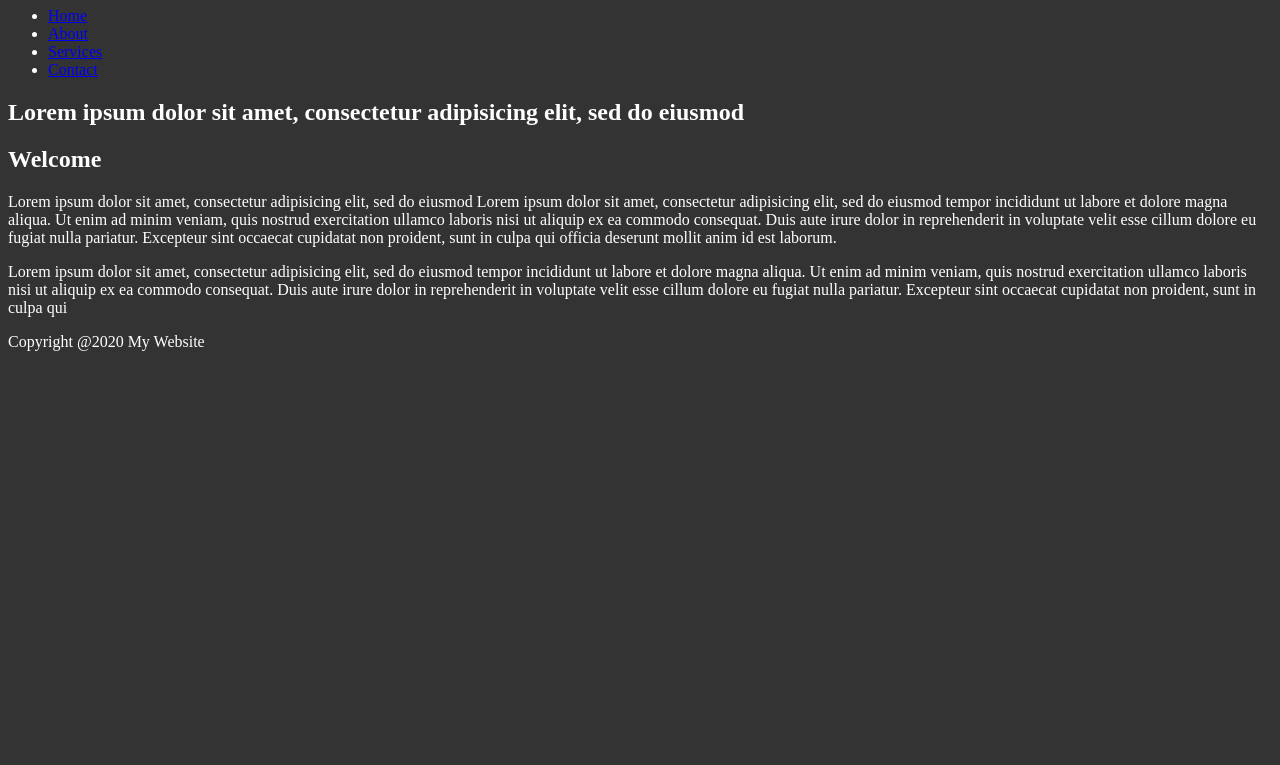
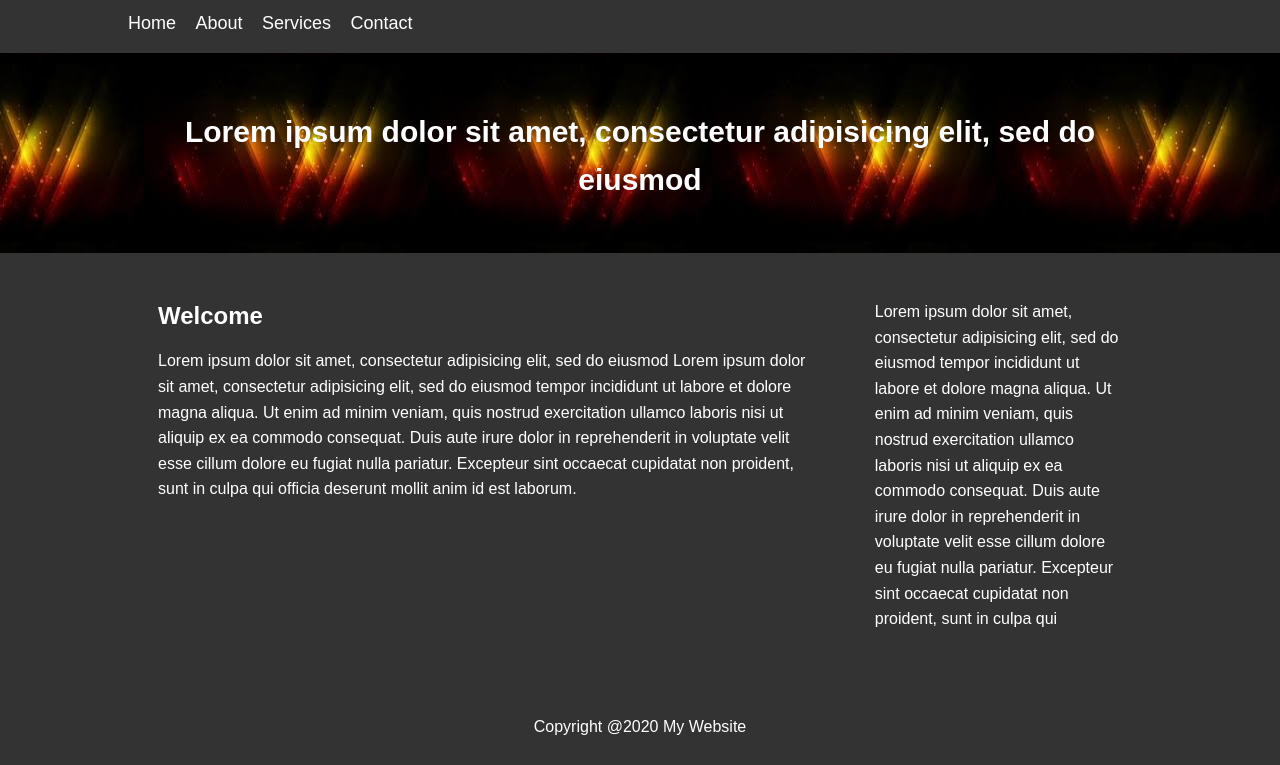
Before and after one commit to HtunAungKyaw73/mywebsite, a website: page public/index.html in a window 1280 px wide. Shown: the part 73-838 px from the top of the page. Before the commit the page ends 800 px from the top, so only its background shows below. Drawn offline with Linux system fonts and the light colour scheme.

Commit message:
css is linked

```diff
--- a/public/index.html
+++ b/public/index.html
@@ -4,12 +4,7 @@
 	<meta charset="UTF-8">
     <meta name="viewport" content="width=device-width, initial-scale=1.0">
 	<title>My Website</title>
-	<style>
-		body{
-			color: white;
-			background-color: #333;
-		}
-	</style>
+	<link rel="stylesheet" href="../public/css/style.css">
 </head>
 <body>
 	<header id="main-header">
```
